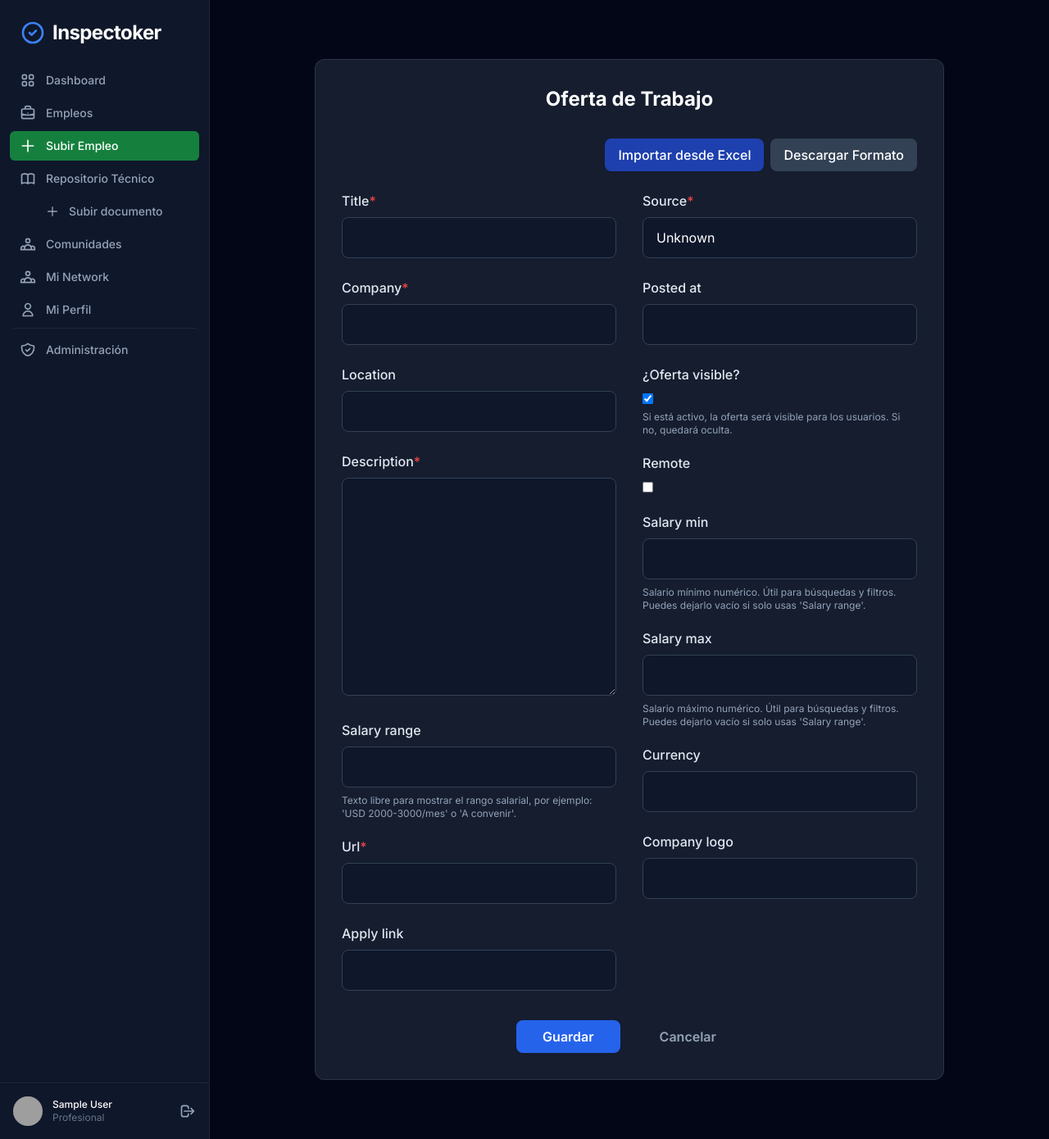
After one commit to TG12r/inspectify, a Django app: page /jobs/create/ in a window 1280 px wide. The commit adds this page. Shown: the whole page at 82% size. Run offline with Django 5.2, Linux system fonts and the light colour scheme; the visitor is signed in with stand-in values (Sample User, id 1); some libraries are stand-ins or nearby versions; grey boxes are pictures that could not be loaded.

Commit message:
Editor puede subir trabajos e importar masivamente

```diff
--- /dev/null
+++ b/jobs/forms.py
@@ -0,0 +1,11 @@
+from django import forms
+from .models import JobOffer
+
+class JobOfferForm(forms.ModelForm):
+    class Meta:
+        model = JobOffer
+        fields = [
+            'title', 'company', 'location', 'description', 'salary_range', 'url',
+            'apply_link', 'source', 'posted_at', 'is_active', 'remote',
+            'salary_min', 'salary_max', 'currency', 'company_logo'
+        ]
--- /dev/null
+++ b/jobs/forms_import.py
@@ -0,0 +1,4 @@
+from django import forms
+
+class JobImportForm(forms.Form):
+    file = forms.FileField(label="Archivo Excel (.xlsx)", help_text="Sube un archivo Excel con el formato proporcionado.")
--- a/jobs/urls.py
+++ b/jobs/urls.py
@@ -4,6 +4,10 @@ from . import views
 urlpatterns = [
     path('', views.job_list, name='job_list'),
     path('<int:pk>/', views.job_detail, name='job_detail'),
+    path('create/', views.job_create, name='job_create'),
+    path('<int:pk>/edit/', views.job_edit, name='job_edit'),
+    path('import/', views.job_import, name='job_import'),
+    path('import/format/', views.job_import_format, name='job_import_format'),
     path('trigger-scraping/', views.trigger_scraping, name='trigger_scraping'),
     path('schedule-scraping/', views.schedule_scraping, name='schedule_scraping'),
 ]
--- a/jobs/views.py
+++ b/jobs/views.py
@@ -1,5 +1,119 @@
+import io
+import openpyxl
+from django.http import HttpResponse
+from .forms_import import JobImportForm
+# Vista para importar empleos desde Excel
+from django.contrib.auth.decorators import login_required
+@login_required
+def job_import(request):
+    if not (request.user.is_superuser or request.user.is_staff or request.user.is_editor()):
+        return redirect('job_list')
+    if request.method == 'POST':
+        form = JobImportForm(request.POST, request.FILES)
+        if form.is_valid():
+            file = form.cleaned_data['file']
+            wb = openpyxl.load_workbook(file)
+            ws = wb.active
+            created = 0
+            for i, row in enumerate(ws.iter_rows(min_row=2, values_only=True)):
+                title, company, location, description, salary_range, url, apply_link, source, posted_at, is_active = row[:10]
+                if not title or not company or not url:
+                    continue
+                from .models import JobOffer
+                JobOffer.objects.create(
+                    title=title,
+                    company=company,
+                    location=location or '',
+                    description=description or '',
+                    salary_range=salary_range or '',
+                    url=url,
+                    apply_link=apply_link or '',
+                    source=source or 'Unknown',
+                    posted_at=posted_at,
+                    is_active=bool(is_active),
+                )
+                created += 1
+            return render(request, 'jobs/job_import_result.html', {'created': created})
+    else:
+        form = JobImportForm()
+    return render(request, 'jobs/job_import.html', {'form': form})
+
+# Vista para descargar formato de ejemplo
+@login_required
+def job_import_format(request):
+    wb = openpyxl.Workbook()
+    ws = wb.active
+    headers = [
+        'title', 'company', 'location', 'description', 'salary_range', 'url', 'apply_link', 'source', 'posted_at', 'is_active'
+    ]
+    ws.append(headers)
+    example = [
+        'Inspector API 510', 'Empresa S.A.', 'Ciudad', 'Inspección de tanques según API 510. Experiencia requerida.',
+        'USD 2000-3000/mes', 'https://ejemplo.com/oferta', 'https://ejemplo.com/apply', 'LinkedIn', '2026-03-08', 1
+    ]
+    ws.append(example)
+
+    # Mejorar formato visual
+    from openpyxl.styles import Font, PatternFill, Alignment
+    header_font = Font(bold=True, color='FFFFFF')
+    header_fill = PatternFill(start_color='2563eb', end_color='2563eb', fill_type='solid')
+    for cell in ws[1]:
+        cell.font = header_font
+        cell.fill = header_fill
+        cell.alignment = Alignment(horizontal='center', vertical='center')
+    for col in ws.columns:
+        max_length = 18
+        col_letter = col[0].column_letter
+        ws.column_dimensions[col_letter].width = max_length
+    ws.row_dimensions[1].height = 28
+    ws.row_dimensions[2].height = 22
+    for cell in ws[2]:
+        cell.alignment = Alignment(wrap_text=True, vertical='top')
+
+    output = io.BytesIO()
+    wb.save(output)
+    output.seek(0)
+    response = HttpResponse(output.read(), content_type='application/vnd.openxmlformats-officedocument.spreadsheetml.sheet')
+    response['Content-Disposition'] = 'attachment; filename="formato_empleos.xlsx"'
+    return response
 from django.shortcuts import render, get_object_or_404, redirect
 from .models import JobOffer
+from .forms import JobOfferForm
+from django.contrib.auth.decorators import login_required
+from core.models import User
+def user_can_edit_job(user, job):
+    return user.is_authenticated and (user.is_superuser or user.is_staff or user.is_editor()) and job.author == user
+
+# Solo editores y admins pueden crear
+@login_required
+def job_create(request):
+    if not (request.user.is_superuser or request.user.is_staff or request.user.is_editor()):
+        return redirect('job_list')
+    if request.method == 'POST':
+        form = JobOfferForm(request.POST)
+        if form.is_valid():
+            job = form.save(commit=False)
+            job.author = request.user
+            job.save()
+            return redirect('job_detail', pk=job.pk)
+    else:
+        form = JobOfferForm()
+    return render(request, 'jobs/job_form.html', {'form': form})
+
+# Solo el autor (editor) o admin puede editar
+@login_required
+def job_edit(request, pk):
+    job = get_object_or_404(JobOffer, pk=pk)
+    if not user_can_edit_job(request.user, job):
+        return redirect('job_detail', pk=pk)
+    if request.method == 'POST':
+        form = JobOfferForm(request.POST, instance=job)
+        if form.is_valid():
+            form.save()
+            return redirect('job_detail', pk=job.pk)
+    else:
+        form = JobOfferForm(instance=job)
+    return render(request, 'jobs/job_form.html', {'form': form, 'job': job})
 from django.core.paginator import Paginator
 from django.contrib.admin.views.decorators import staff_member_required
 from django.contrib import messages
--- a/templates/base.html
+++ b/templates/base.html
@@ -80,15 +80,27 @@
                 Dashboard
             </a>
 
+
             <a href="{% url 'job_list' %}"
-                class="group flex items-center px-3 py-2 text-sm font-medium rounded-md {% if 'job' in request.resolver_match.url_name %}bg-slate-800 text-white{% else %}text-slate-400 hover:text-white hover:bg-slate-800{% endif %} transition-colors">
-                <svg class="mr-3 h-5 w-5 {% if 'job' in request.resolver_match.url_name %}text-blue-500{% else %}text-slate-400 group-hover:text-slate-300{% endif %}"
+                class="group flex items-center px-3 py-2 text-sm font-medium rounded-md {% if 'job' in request.resolver_match.url_name and not request.resolver_match.url_name == 'job_create' %}bg-slate-800 text-white{% else %}text-slate-400 hover:text-white hover:bg-slate-800{% endif %} transition-colors">
+                <svg class="mr-3 h-5 w-5 {% if 'job' in request.resolver_match.url_name and not request.resolver_match.url_name == 'job_create' %}text-blue-500{% else %}text-slate-400 group-hover:text-slate-300{% endif %}"
                     fill="none" viewBox="0 0 24 24" stroke="currentColor">
                     <path stroke-linecap="round" stroke-linejoin="round" stroke-width="2"
                         d="M21 13.255A23.931 23.931 0 0112 15c-3.183 0-6.22-.62-9-1.745M16 6V4a2 2 0 00-2-2h-4a2 2 0 00-2 2v2m4 6h.01M5 20h14a2 2 0 002-2V8a2 2 0 00-2-2H5a2 2 0 00-2 2v10a2 2 0 002 2z" />
                 </svg>
                 Empleos
             </a>
+
+            {% if user.is_authenticated and user.is_superuser or user.is_authenticated and user.is_staff or user.is_authenticated and user.is_editor %}
+            <a href="{% url 'job_create' %}"
+                class="group flex items-center px-3 py-2 text-sm font-medium rounded-md {% if request.resolver_match.url_name == 'job_create' %}bg-green-700 text-white{% else %}text-green-500 hover:text-white hover:bg-green-700{% endif %} transition-colors">
+                <svg class="mr-3 h-5 w-5 {% if request.resolver_match.url_name == 'job_create' %}text-white{% else %}text-green-500 group-hover:text-white{% endif %}"
+                    fill="none" viewBox="0 0 24 24" stroke="currentColor">
+                    <path stroke-linecap="round" stroke-linejoin="round" stroke-width="2" d="M12 4v16m8-8H4" />
+                </svg>
+                Subir Empleo
+            </a>
+            {% endif %}
 
             <a href="{% url 'repository_index' %}"
                 class="group flex items-center px-3 py-2 text-sm font-medium rounded-md {% if 'repository' in request.resolver_match.url_name %}bg-slate-800 text-white{% else %}text-slate-400 hover:text-white hover:bg-slate-800{% endif %} transition-colors">
--- a/templates/jobs/job_detail.html
+++ b/templates/jobs/job_detail.html
@@ -16,6 +16,11 @@
     </a>
 
     <div class="glass-panel p-8 rounded-xl relative overflow-hidden">
+        {% if user.is_authenticated and (user.is_superuser or user.is_staff or (job.author == user and user.is_editor)) %}
+        <div class="absolute top-4 right-4">
+            <a href="{% url 'job_edit' job.pk %}" class="px-3 py-1 bg-yellow-500 hover:bg-yellow-600 text-white rounded text-xs font-semibold">Editar</a>
+        </div>
+        {% endif %}
         <!-- Header -->
         <div class="flex flex-col md:flex-row justify-between items-start gap-6 border-b border-slate-700 pb-8 mb-8">
             <div>
--- /dev/null
+++ b/templates/jobs/job_form.html
@@ -0,0 +1,76 @@
+{% extends 'base.html' %}
+{% block content %}
+<div class="max-w-3xl mx-auto py-10">
+  <div class="glass-panel p-8 rounded-xl">
+    <h2 class="text-2xl font-bold mb-8 text-white text-center">{{ job|default_if_none:'Nueva' }} Oferta de Trabajo</h2>
+    <div class="flex justify-end mb-6">
+      <a href="{% url 'job_import' %}" class="bg-blue-800 hover:bg-blue-900 text-white px-4 py-2 rounded-lg font-medium transition-colors">Importar desde Excel</a>
+      <a href="{% url 'job_import_format' %}" class="ml-2 bg-slate-700 hover:bg-slate-800 text-white px-4 py-2 rounded-lg font-medium transition-colors">Descargar Formato</a>
+    </div>
+    <form method="post">
+      {% csrf_token %}
+      <div class="grid grid-cols-1 md:grid-cols-2 gap-8">
+        <div class="space-y-5">
+          {% for field in form.visible_fields %}
+            {% if forloop.counter0 < 7 %}
+              <div>
+                <label for="{{ field.id_for_label }}" class="block text-slate-200 font-medium mb-1">{{ field.label }}{% if field.field.required %}<span class="text-red-500">*</span>{% endif %}</label>
+                {{ field }}
+                {% if field.help_text %}
+                  <p class="text-xs text-slate-400 mt-1">{{ field.help_text }}</p>
+                {% endif %}
+                {% for error in field.errors %}
+                  <p class="text-xs text-red-500 mt-1">{{ error }}</p>
+                {% endfor %}
+              </div>
+            {% endif %}
+          {% endfor %}
+        </div>
+        <div class="space-y-5">
+          {% for field in form.visible_fields %}
+            {% if forloop.counter0 >= 7 %}
+              <div>
+                <label for="{{ field.id_for_label }}" class="block text-slate-200 font-medium mb-1">{{ field.label }}{% if field.field.required %}<span class="text-red-500">*</span>{% endif %}</label>
+                {{ field }}
+                {% if field.help_text %}
+                  <p class="text-xs text-slate-400 mt-1">{{ field.help_text }}</p>
+                {% endif %}
+                {% for error in field.errors %}
+                  <p class="text-xs text-red-500 mt-1">{{ error }}</p>
+                {% endfor %}
+              </div>
+            {% endif %}
+          {% endfor %}
+        </div>
+      </div>
+      <div class="flex gap-4 pt-8 justify-center">
+        <button type="submit" class="bg-blue-600 hover:bg-blue-700 text-white px-8 py-2 rounded-lg font-semibold transition-colors">Guardar</button>
+        <a href="{% url 'job_list' %}" class="text-slate-400 hover:text-white px-8 py-2 rounded-lg font-semibold transition-colors">Cancelar</a>
+      </div>
+    </form>
+  </div>
+</div>
+<style>
+  input, select, textarea {
+    width: 100%;
+    padding: 0.75rem 1rem;
+    background-color: #0f172a;
+    border: 1px solid #334155;
+    border-radius: 0.5rem;
+    color: #fff;
+    margin-top: 0.25rem;
+    margin-bottom: 0.25rem;
+    transition: border 0.2s;
+  }
+  input:focus, select:focus, textarea:focus {
+    border-color: #3b82f6;
+    outline: none;
+  }
+  input[type=checkbox], input[type=radio] {
+    width: auto;
+    display: inline-block;
+    vertical-align: middle;
+    margin-right: 0.5rem;
+  }
+</style>
+{% endblock %}
--- a/templates/jobs/job_list.html
+++ b/templates/jobs/job_list.html
@@ -10,6 +10,7 @@
             <h1 class="text-3xl font-bold text-white">Empleos</h1>
             <p class="text-slate-400">Encuentra tu próxima oportunidad profesional.</p>
         </div>
+        <div class="flex flex-col sm:flex-row gap-2 w-full md:w-auto items-center">
             <form method="get" class="flex flex-col sm:flex-row gap-2 w-full md:w-auto">
                 <input type="text" name="q" placeholder="Buscar por cargo, empresa..."
                     value="{{ request.GET.q|default:'' }}"
@@ -21,6 +22,11 @@
                     Buscar
                 </button>
             </form>
+            {% if user.is_authenticated and user.is_superuser or user.is_authenticated and user.is_staff or user.is_authenticated and user.is_editor %}
+            <a href="{% url 'job_create' %}" class="ml-4 px-4 py-2 bg-green-600 hover:bg-green-700 text-white rounded-lg font-medium transition-colors">Nueva Oferta</a>
+                <a href="{% url 'job_import' %}" class="ml-2 px-4 py-2 bg-blue-800 hover:bg-blue-900 text-white rounded-lg font-medium transition-colors">Importar Excel</a>
+            {% endif %}
+        </div>
     </div>
 
     <div class="grid grid-cols-1 lg:grid-cols-4 gap-8">
```
Also changed, not shown: jobs/models.py (+22 -4 lines), templates/jobs/job_import.html (added, +39 -0 lines), templates/jobs/job_import_result.html (added, +10 -0 lines), jobs/migrations/0005_joboffer_author.py (added), jobs/migrations/0006_alter_joboffer_author.py (added). Lines whose indentation alone changed are shown as unchanged.
